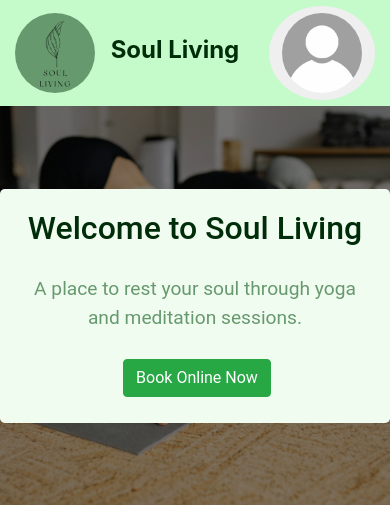
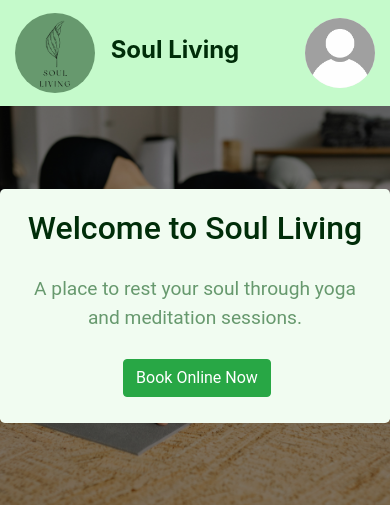
Before and after one commit to tanikairwin/SoulLiving, a Django app: page / in a window 390 px wide. Shown: the top 505 px of the page. Run offline with Django 4.2, Linux system fonts and the light colour scheme; some libraries are stand-ins or nearby versions.

Commit message:
Final css on nav bar for responsiveness

```diff
--- a/static/CSS/style.css
+++ b/static/CSS/style.css
@@ -11,6 +11,7 @@
 }
 
 /* Nav bar styles */
+
 .navbar {
     background-color: #c5facb;
     padding: 0 15px 0 15px;
@@ -18,6 +19,8 @@
 .nav-title {
     color: #002d09;
     padding: 10px;
+    position: relative;
+    bottom: -10px;
 }
 .navbar-links {
     font-size: 2rem;
@@ -33,9 +36,17 @@
     color: #33a553;
 }
 .profile-img {
-    height: 80px;
-    width: 80px;
-
+    height: 70px;
+    width: 70px;
+    position: relative;
+    z-index: 2;
+    top: -7px;
+    left: -13px;
+}
+.profile-button {
+    z-index: 1;
+    height: 70px;
+    width: 70px;
 }
 
 /* Callout section styles */
@@ -129,6 +140,8 @@
     .nav-title {
         font-size: 1.5rem;
         padding: 10px;
+        position: relative;
+        bottom: 0px;
     }
 }
 
@@ -154,6 +167,5 @@
         left: -13px;
         top: -7px;
         position: relative;
-
     }
 }
--- a/templates/index.html
+++ b/templates/index.html
@@ -19,7 +19,7 @@
 </head>
 <body>
         <!--Nav bar-->
-        <nav class=" container-fluid navbar navbar-expand-sm" style="margin: 0;">
+        <nav class="container-fluid navbar navbar-expand-sm" style="margin: 0;">
             <div class="navbar-brand">
                 <a href="templates/index.html">
                     <img src="static/assets/images/soullivinglogo.png" style="margin: 8px 0px 8px 0px;" class="rounded-circle" alt="Soul Living Logo" width="80px" height="80px">
```
